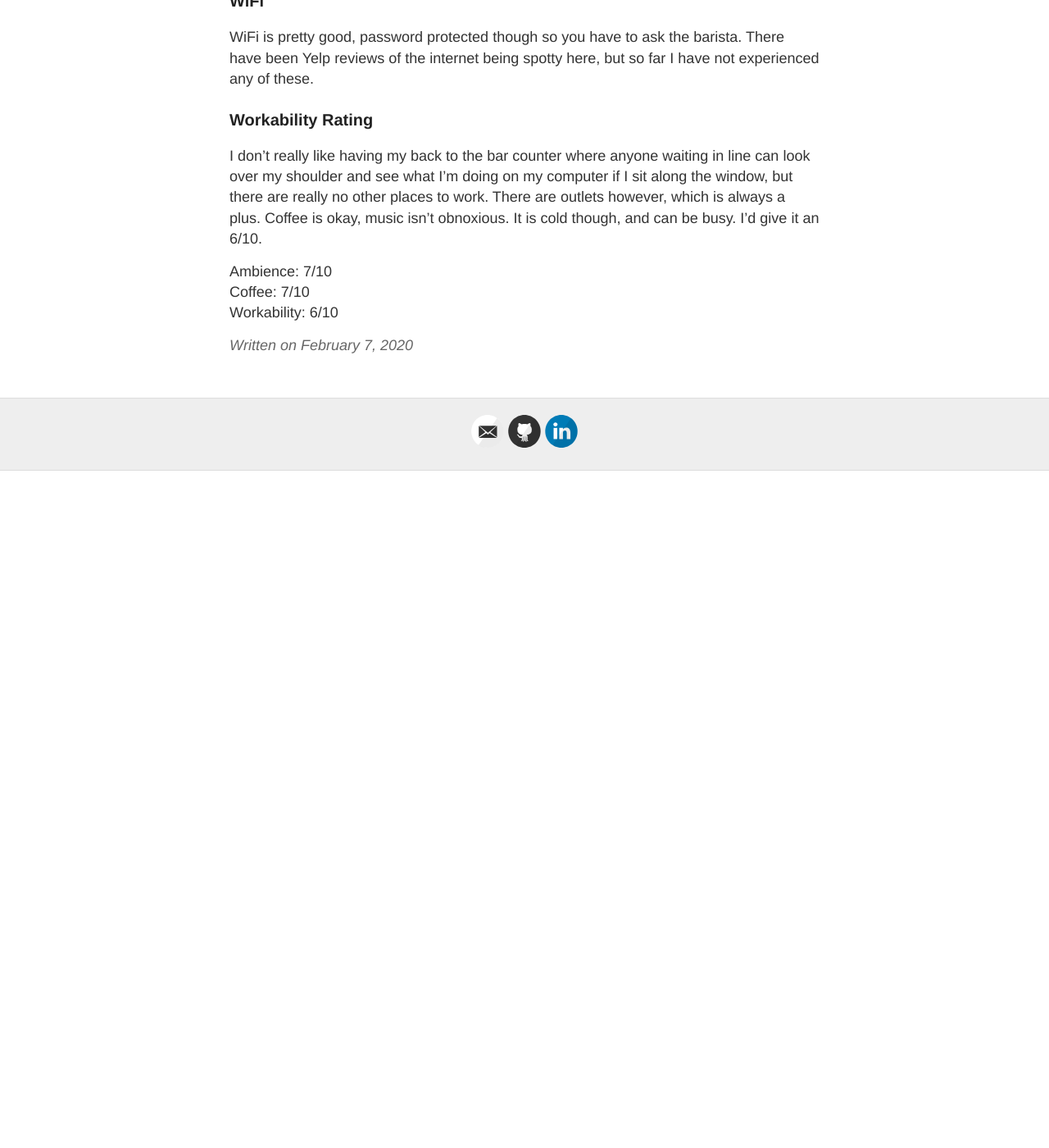
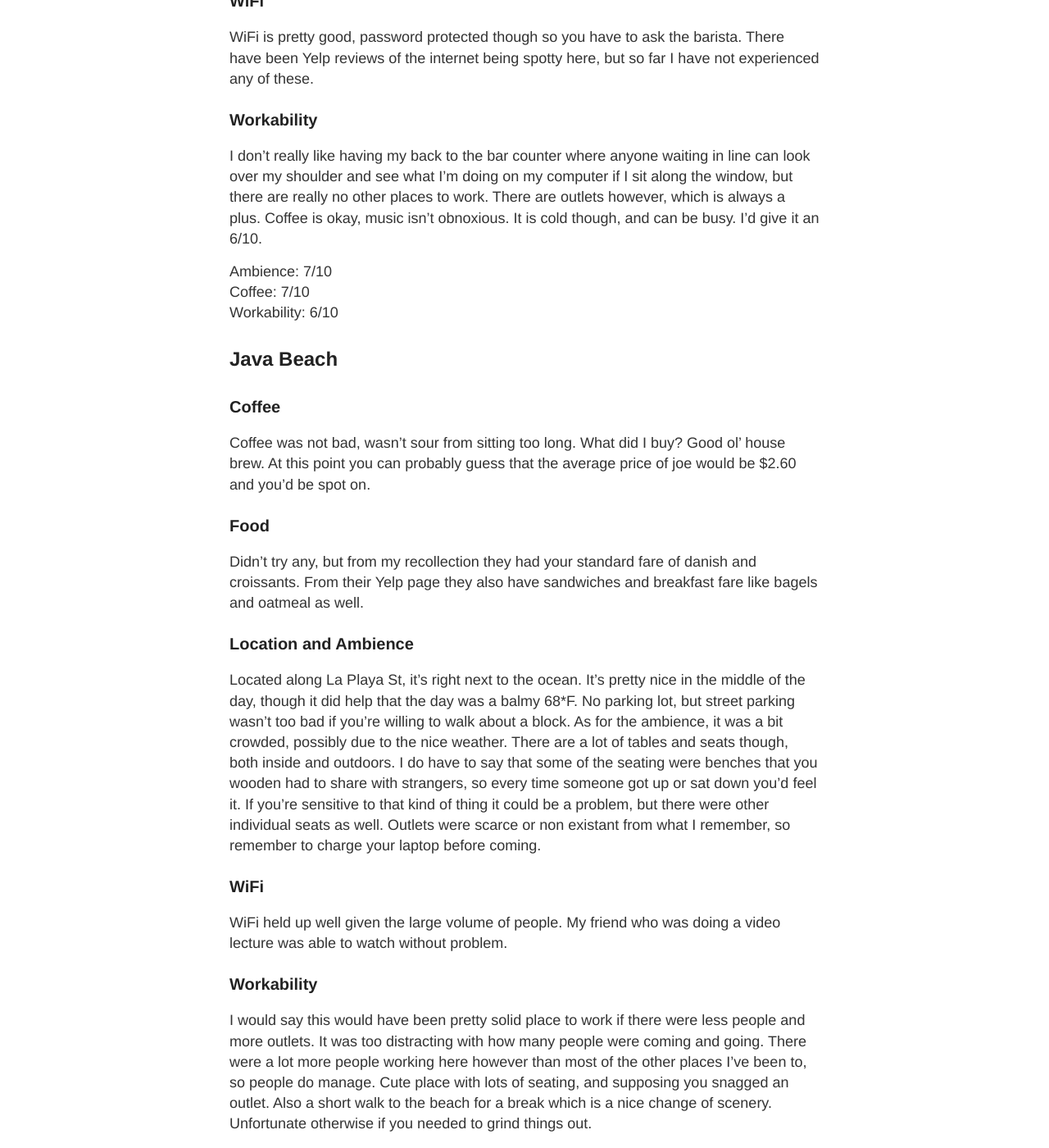
Before and after one commit to quickbrownfox319/quickbrownfox319.github.io, a Jekyll site: the page built from _posts/2020-02-26-SF-Coffeeshops-to-work-At.md, in a window 1280 px wide and 1400 px high, scrolled down 2996 px. Shown: the whole window at 82% size. Built offline with Jekyll 4.4.1, drawn with Linux system fonts in a browser that asks for light colours; before the commit the page ends 3570 px from its top, so only the background shows below that; some of the changed text lies outside the part shown.

Commit message:
updated coffee post

```diff
--- a/_posts/2020-02-07-SF-Coffeeshops-to-work-At.md
+++ b/_posts/2020-02-26-SF-Coffeeshops-to-work-At.md
@@ -20,12 +20,12 @@ Cafe Enchante is all the way out in the Outer Richmond area on Geary Blvd. It's
 ### WiFi
 WiFi is pretty good here, with no noticeable drops in connection and a reasonably fast connection. Even with a dozen+ people inside there were never any hiccups. I probably would not recommend torrenting things here.
 
-### Workability Rating
-Lots of seating, lots of outlets, no *real* expectation of buying anything when you come in (though you should be nice and do it), good wifi. Negatives are for the lack of heat. Wouldn't kill to turn up the thermostat a tiny bit. I'd give this a 9/10.
+### Workability
+Lots of seating, lots of outlets, no *real* expectation of buying anything when you come in (though you should be nice and do it), good wifi. Negatives are for the lack of heat. Wouldn't kill to turn up the thermostat a tiny bit. I'd give this a 8/10.
 
 Ambience: 8/10
 Coffee: 6/10
-Workability: 9/10
+Workability: 8/10
 
 ## Peets Coffee on 10th & Mission St.
 ### Coffee
@@ -40,13 +40,13 @@ It's located right next to the Big N tech companies such as Twitter, Uber, and S
 ### WiFi
 WiFi was good. It did what I wanted such as searching StackOverflow and watching Youtube. No password required to log in. As always with public coffee shops, take some precaution on your internet safety.
 
-### Workability Rating
+### Workability
 Decent seating overall despite the numbers and outlets to boot. It was a bit dirty though, and tables were kind of rickety. I wouldn't feel safe leaving my laptop by itself for any period of time though. It was also a bit distracting with people always moving through it and loud music that I could hear through my earbuds. 5/10 overall.
 
 
 Ambience: 6/10
 Coffee: 6/10
-Workability: 6/10
+Workability: 5/10
 
 
 ## Coffee Cultures
@@ -62,10 +62,50 @@ Not too far from tech giants Twitter and Uber, this particular location is on th
 ### WiFi
 WiFi is pretty good, password protected though so you have to ask the barista. There have been Yelp reviews of the internet being spotty here, but so far I have not experienced any of these.
 
-### Workability Rating
+### Workability
 I don't really like having my back to the bar counter where anyone waiting in line can look over my shoulder and see what I'm doing on my computer if I sit along the window, but there are really no other places to work. There are outlets however, which is always a plus. Coffee is okay, music isn't obnoxious. It is cold though, and can be busy. I'd give it an 6/10.
 
 
 Ambience: 7/10
 Coffee: 7/10
 Workability: 6/10
+
+
+## Java Beach
+### Coffee
+Coffee was not bad, wasn't sour from sitting too long. What did I buy? Good ol' house brew. At this point you can probably guess that the average price of joe would be $2.60 and you'd be spot on.
+
+### Food
+Didn't try any, but from my recollection they had your standard fare of danish and croissants. From their Yelp page they also have sandwiches and breakfast fare like bagels and oatmeal as well.
+
+### Location and Ambience
+Located along La Playa St, it's right next to the ocean. It's pretty nice in the middle of the day, though it did help that the day was a balmy 68*F. No parking lot, but street parking wasn't too bad if you're willing to walk about a block. As for the ambience, it was a bit crowded, possibly due to the nice weather. There are a  lot of tables and seats though, both inside and outdoors. I do have to say that some of the seating were benches that you wooden had to share with strangers, so every time someone got up or sat down you'd feel it. If you're sensitive to that kind of thing it could be a problem, but there were other individual seats as well. Outlets were scarce or non existant from what I remember, so remember to charge your laptop before coming.
+
+### WiFi
+WiFi held up well given the large volume of people. My friend who was doing a video lecture was able to watch without problem.
+
+### Workability
+I would say this would have been pretty solid place to work if there were less people and more outlets. It was too distracting with how many people were coming and going. There were a lot more people working here however than most of the other places I've been to, so people do manage. Cute place with lots of seating, and supposing you snagged an outlet. Also a short walk to the beach for a break which is a nice change of scenery. Unfortunate otherwise if you needed to grind things out.
+
+
+Ambience: 6/10
+Coffee: 6/10
+Workability 4/10
+
+
+## Sextant Coffee Roasters
+### Coffee
+I actually enjoyed the house brew here, as it had a nice nutty flavor to it. There were a lot of options and being a roastery, you can tell they take their craft pretty seriously with their Ethiopian beans.
+
+### Food
+Sorry, got nothing about what they have here. I think they sell pretty much only coffee.
+
+### Location and Ambience
+You're in SoMa along Folsom St, so it's easy to see that it's a gentrifying area with a mix of bougie coffee shops and auto body repair warehouses. The coffee shop itself sort of blends into the area with the industrial roasting equipment, bare brick walls, and exposed piping, which I liked. Seating was a bit rickety though, and the tables were pretty small. A lot of business people were there, so it seems to be a popular spot for one on ones and meetings.
+
+### Workability
+I'm going to start combining WiFi under Workability as you kind of need both nowadays. WiFi worked well enough, with no hiccups. Seating was sort of limited or awkward, meant to be shared with more people than individual seating in my opinion. Half of the room had some smaller more personal tables and chairs and the other had the tall tables with stools, which I personally hate. Outlets were limited yet again.
+
+Ambience: 5/10
+Coffee: 8/10
+Workability: 5/10
```
